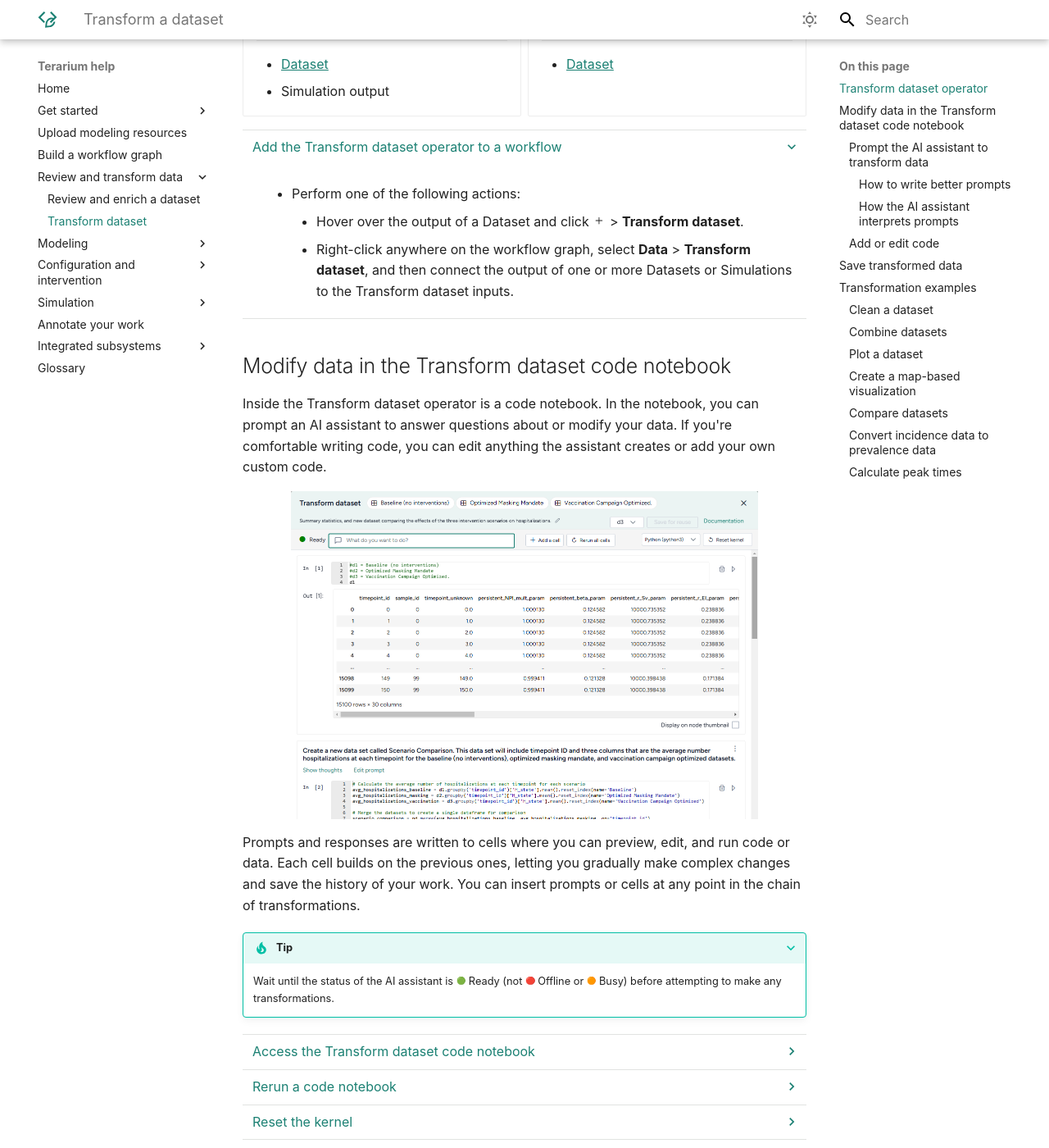
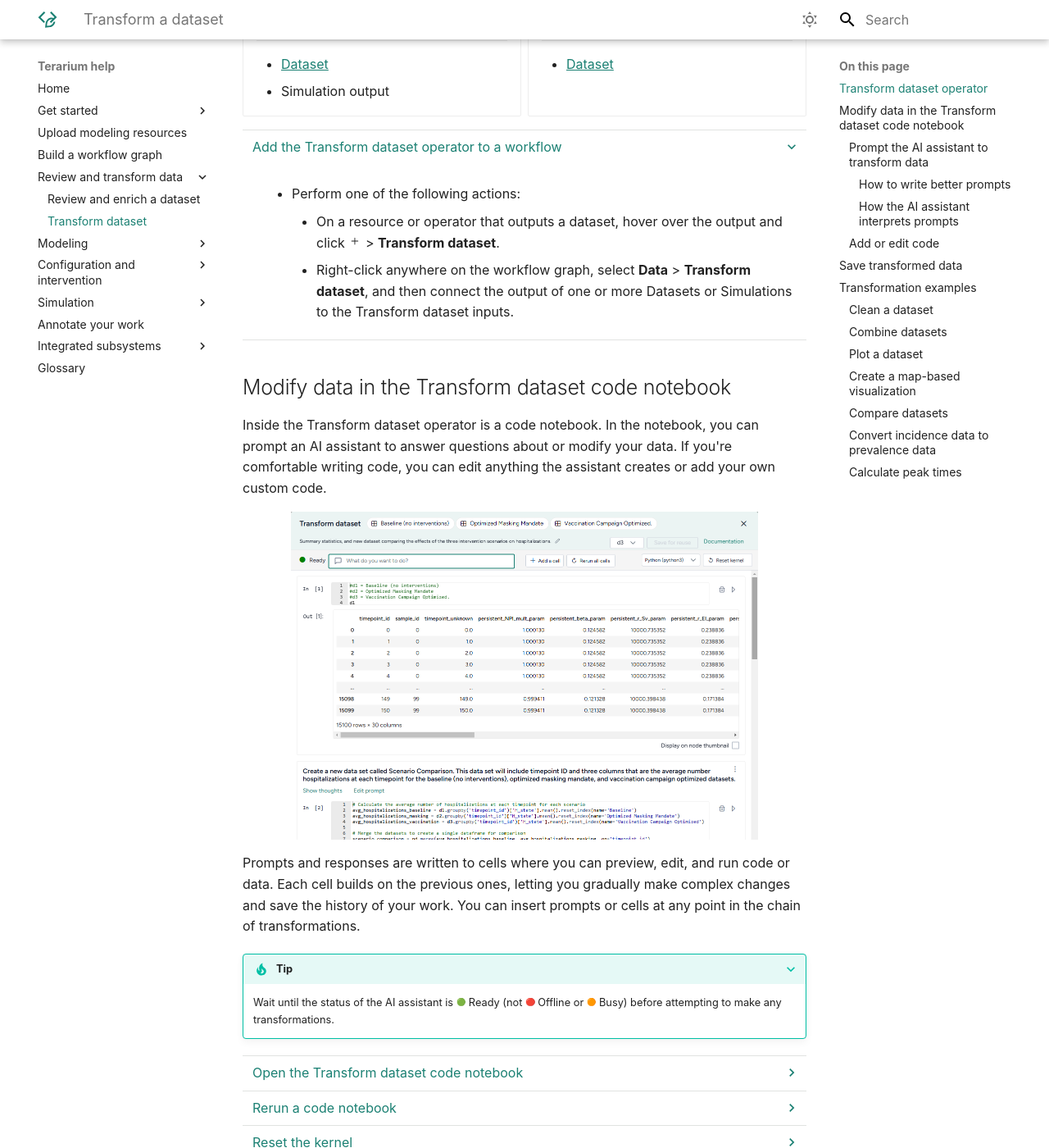
Before and after one commit to DARPA-ASKEM/terarium-docs, an MkDocs documentation site: the page built from docs/datasets/transform-dataset.md, in a window 1280 px wide and 1400 px high, scrolled down 1901 px. Shown: the whole window at 82% size. Built offline with MkDocs 1.6.1 and Material for MkDocs 9.7.7, drawn with Linux system fonts in a browser that asks for light colours; emoji names are drawn with the system emoji font.

```diff
--- a/docs/datasets/transform-dataset.md
+++ b/docs/datasets/transform-dataset.md
@@ -79,7 +79,7 @@ You can choose any step in your transformation process as the thumbnail preview.
 
     - Perform one of the following actions:
 
-        - Hover over the output of a Dataset and click <span class="sr-only" id="link-icon-label">Link</span> :octicons-plus-24:{ title="Link" aria-labelledby="link-icon-label" } > **Transform dataset**.
+        - On a resource or operator that outputs a dataset, hover over the output and click <span class="sr-only" id="link-icon-label">Link</span> :octicons-plus-24:{ title="Link" aria-labelledby="link-icon-label" } > **Transform dataset**.
         - Right-click anywhere on the workflow graph, select **Data** > **Transform dataset**, and then connect the output of one or more Datasets or Simulations to the Transform dataset inputs.
 
 ## Modify data in the Transform dataset code notebook
@@ -94,7 +94,7 @@ Prompts and responses are written to cells where you can preview, edit, and run
 
     Wait until the status of the AI assistant is :green_circle:{ aria-hidden="true" title="" style="margin: 0;" } Ready (not :red_circle:{ aria-hidden="true" title="" style="margin: 0;" } Offline or :orange_circle:{ aria-hidden="true" title="" style="margin: 0;" } Busy) before attempting to make any transformations.
 
-??? list "Access the Transform dataset code notebook"
+??? list "Open the Transform dataset code notebook"
 
     - Make sure you've connected one or more datasets to the Transform dataset operator and then click **Edit**.
 
@@ -126,7 +126,7 @@ The Transform dataset AI assistant interprets plain language to answer questions
 ??? list "Prompt or question the AI assistant"
 
     1. Click in the text box at the top of the page and then perform one of the following actions:
-        - Select one of the suggested prompts and edit it to fit your dataset and the transformation you want to make.
+        - Select a suggested prompt and edit it to fit your dataset and the transformation you want to make.
         - Enter a question or describe the transformation you want to make.
     2. Click <span class="sr-only" id="submit-icon-label">Submit</span> :octicons-paper-airplane-24:{ style="transform: rotate(-45deg);" title="Submit" aira-labelledby="Submit" }.
     3. Scroll down to the new code cell to inspect the transformation.
```
Also changed, not shown: docs/get-started/using-terarium.md (+1 -1 lines), docs/modeling/create-model-from-equations.md (+1 -1 lines).
